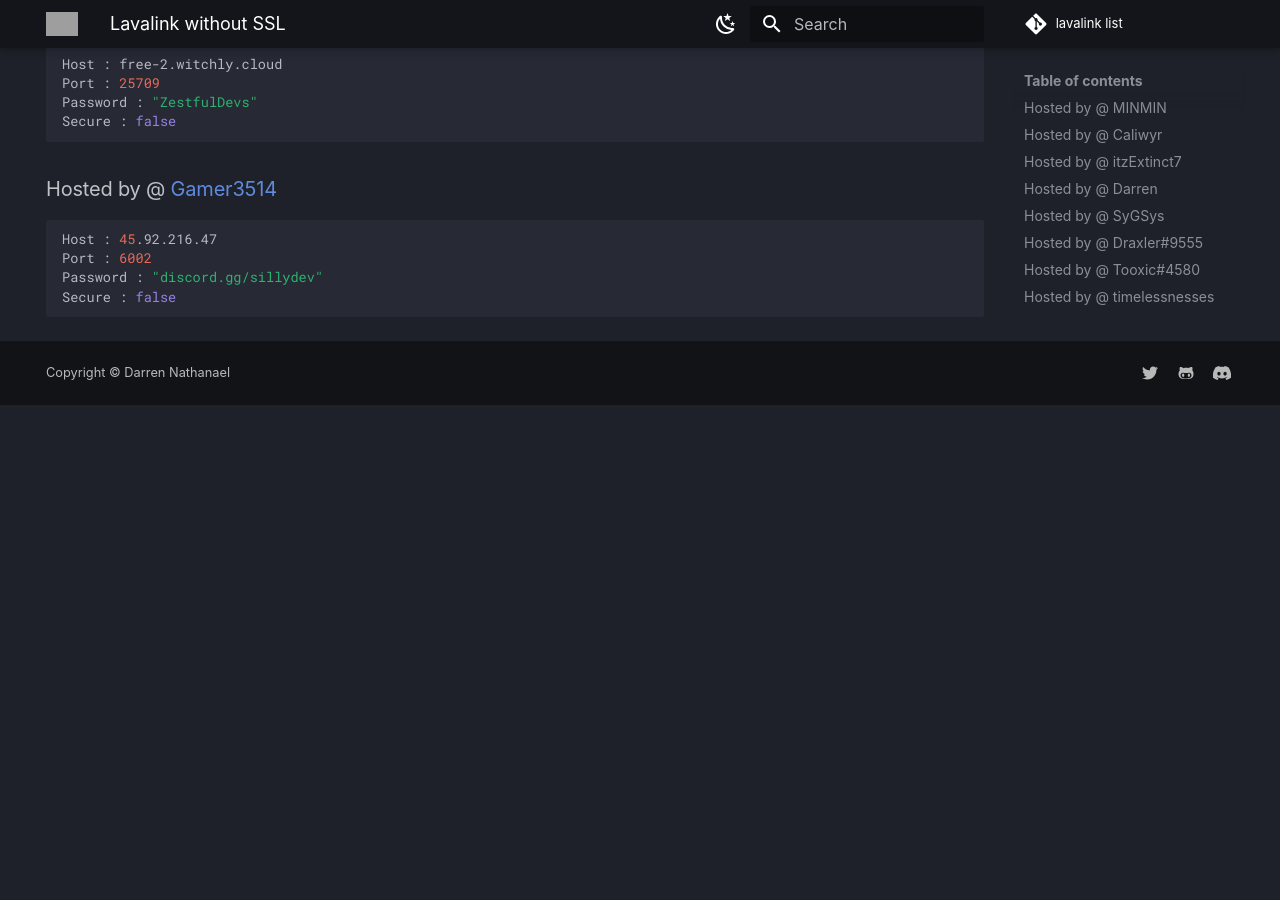
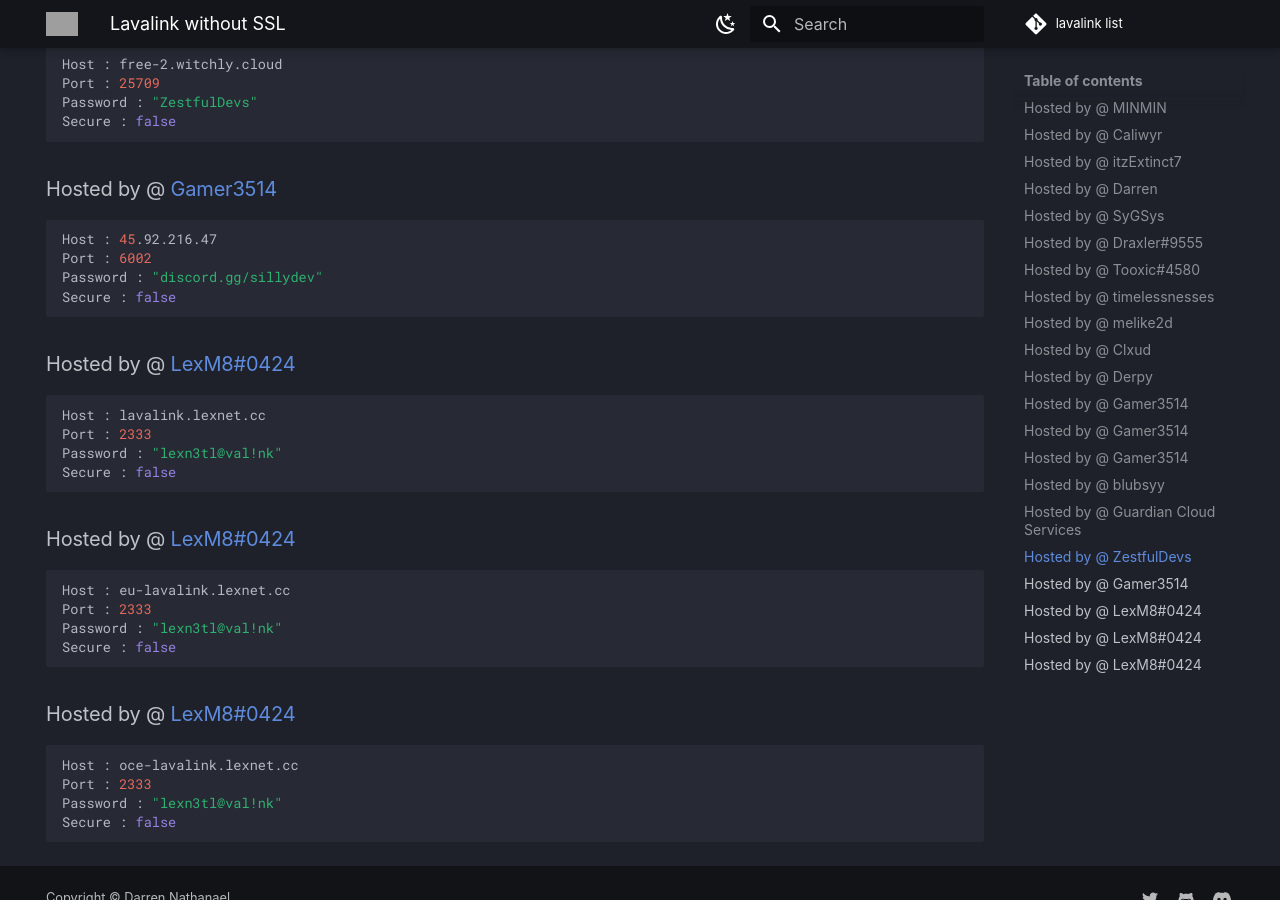
Before and after one commit to DarrenOfficial/lavalink-list, an MkDocs documentation site: the page built from docs/NoSSL/lavalink-without-ssl.md, in a window 1280 px wide and 900 px high, scrolled down 3148 px. Built offline with MkDocs 1.6.1 and Material for MkDocs 9.7.7, drawn with Linux system fonts in a browser that asks for light colours; comment, search, counter and statistics services are not loaded; a style sheet for code colours, icons or effects is not loaded; before the commit the page ends 3553 px from its top, so only the background shows below that; grey boxes are pictures that could not be loaded.

Commit message:
Update lavalink-without-ssl.md (#399)

````diff
--- a/docs/NoSSL/lavalink-without-ssl.md
+++ b/docs/NoSSL/lavalink-without-ssl.md
@@ -151,3 +151,27 @@ Port : 6002
 Password : "discord.gg/sillydev"
 Secure : false
 ```
+
+### Hosted by @ [LexM8#0424](https://freelavalink.lexnet.cc)
+```bash
+Host : lavalink.lexnet.cc
+Port : 2333
+Password : "lexn3tl@val!nk"
+Secure : false
+```
+
+### Hosted by @ [LexM8#0424](https://freelavalink.lexnet.cc)
+```bash
+Host : eu-lavalink.lexnet.cc
+Port : 2333
+Password : "lexn3tl@val!nk"
+Secure : false
+```
+
+### Hosted by @ [LexM8#0424](https://freelavalink.lexnet.cc)
+```bash
+Host : oce-lavalink.lexnet.cc
+Port : 2333
+Password : "lexn3tl@val!nk"
+Secure : false
+```
````
